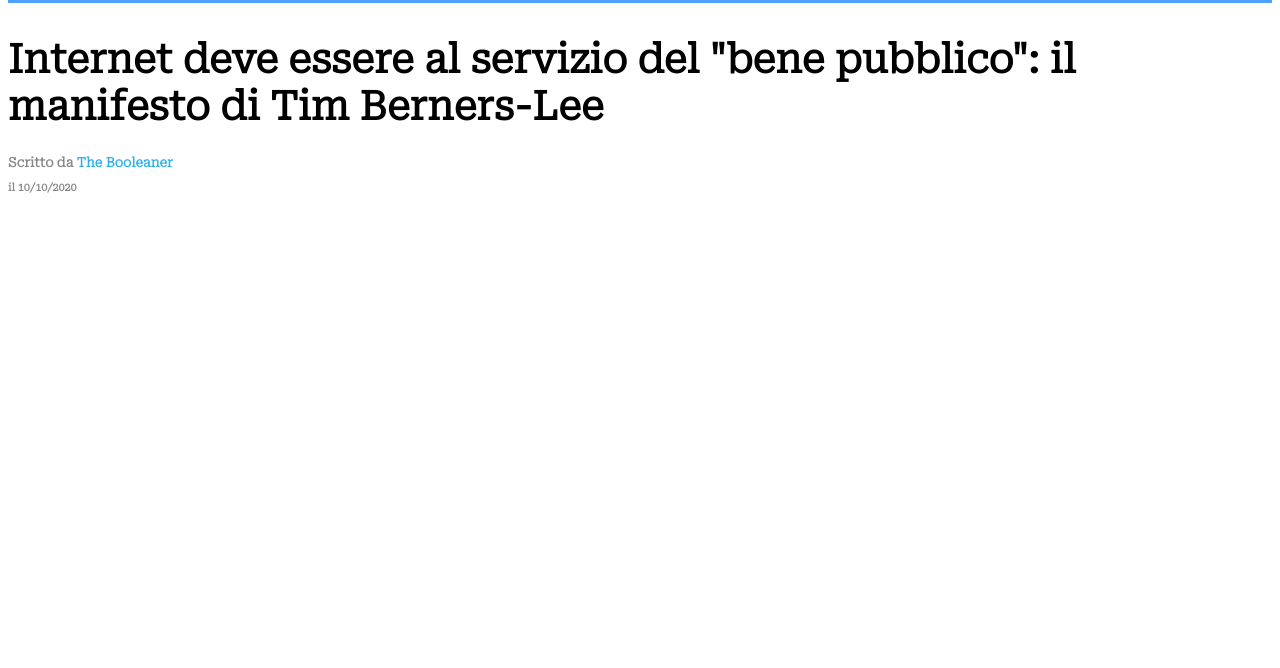
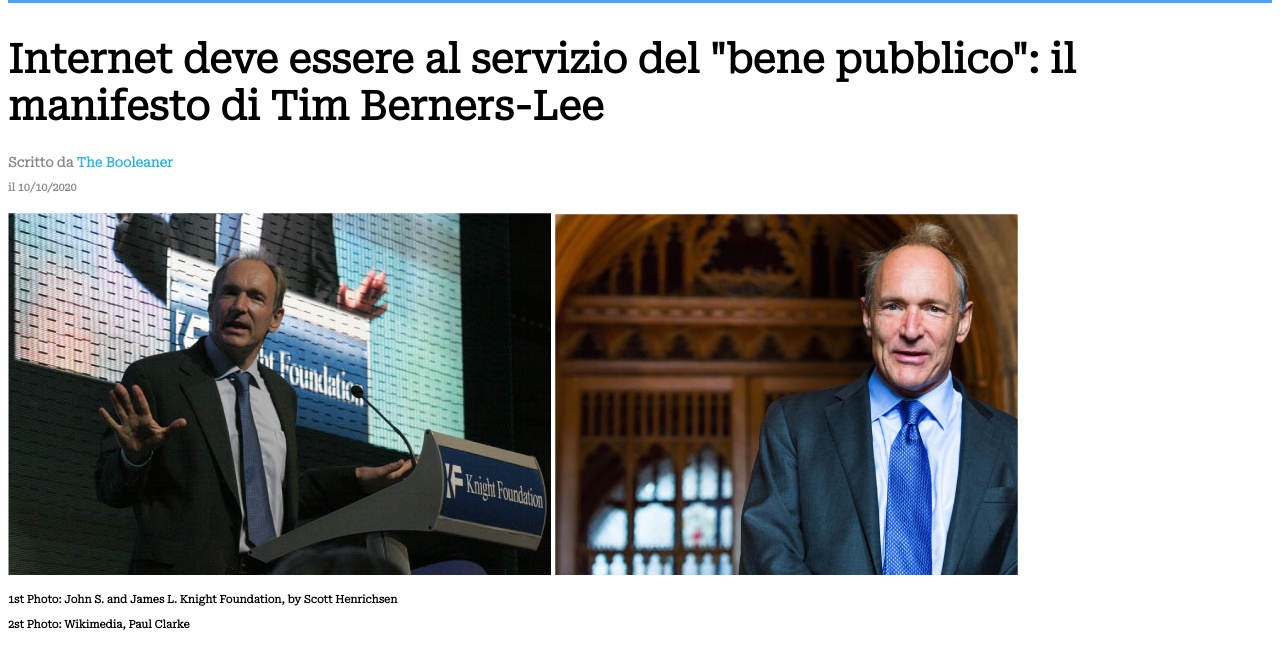
Before and after one commit to MartinaDR1/html-css-booleaner, a plain HTML site: page index.html in a window 1280 px wide. Shown: the part 126-794 px from the top of the page. Drawn offline with Linux system fonts and the light colour scheme.

Commit message:
add photos

```diff
--- a/css/style.css
+++ b/css/style.css
@@ -23,3 +23,7 @@ h1 {
 span{
     color: #2fb2e7
 }
+
+.photo{
+    line-height: 0%;
+}
--- a/index.html
+++ b/index.html
@@ -34,6 +34,16 @@
              <h6>il 10/10/2020 </h6>
             </div>
         </section>
+
+        <!--photo-->
+        <section>
+            <div class="photo">
+                <img src="./img/tim-1.jpg" alt="John S. and James L. Knight Foundation">
+                <img src="./img/tim-2.jpg" alt="Wikimedia, Paul Clarke">
+                <h6>1st Photo: John S. and James L. Knight Foundation, by Scott Henrichsen</h6>
+                <h6>2st Photo: Wikimedia, Paul Clarke</h6>
+            </div>
+        </section>
     </main>
 
     <!--footer-->
```
